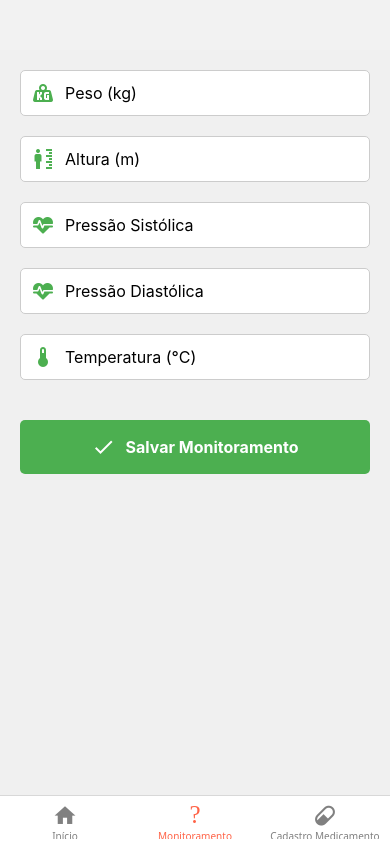
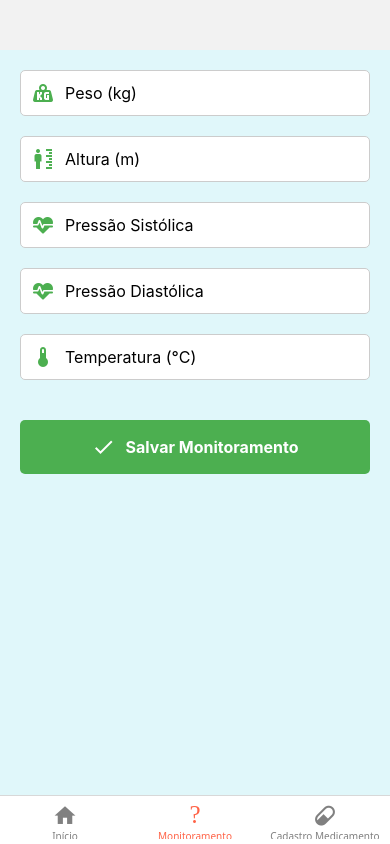
Before and after one commit to Juan-90/App-saude-idosos, a React Native app: screen /Monitoramento in a window 390 px wide. Built offline with nearby package versions, Linux system fonts and the light colour scheme.

Commit message:
Padronizacao do background das telas e renomeacao de boas vindas

```diff
--- a/src/screens/HealthMonitorScreen.tsx
+++ b/src/screens/HealthMonitorScreen.tsx
@@ -159,7 +159,7 @@ const styles = StyleSheet.create({
   container: {
     flexGrow: 1,
     padding: 20,
-    backgroundColor: '#f0f0f0',
+    backgroundColor: '#E0F7FA',
     marginTop: 50, // Reposiciona os elementos mais abaixo
   },
   inputGroup: {
--- a/src/screens/HomeScreen.tsx
+++ b/src/screens/HomeScreen.tsx
@@ -9,7 +9,7 @@ type Props = {
 const HomeScreen = ({ navigation }: Props) => {
   return (
     <View style={styles.container}>
-      <Text style={styles.text}>Bem-vindo à tela inicial!</Text>
+      <Text style={styles.text}>Monitore sua Saúde!</Text>
     </View>
   );
 };
@@ -19,7 +19,7 @@ const styles = StyleSheet.create({
     flex: 1,
     justifyContent: 'center',
     alignItems: 'center',
-    backgroundColor: '#f5f5f5',
+    backgroundColor: '#E0F7FA',
   },
   text: {
     fontSize: 18,
```
